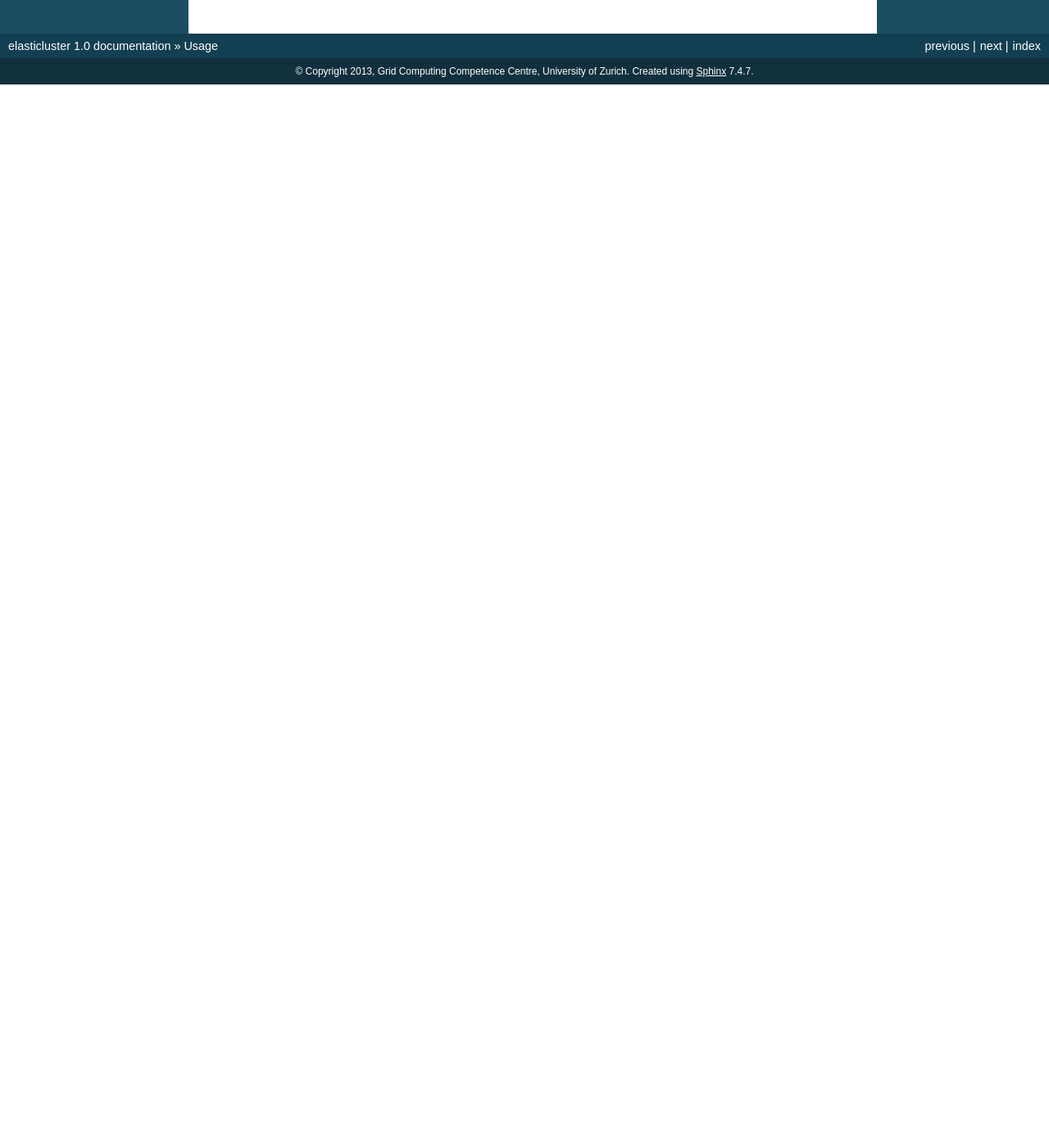
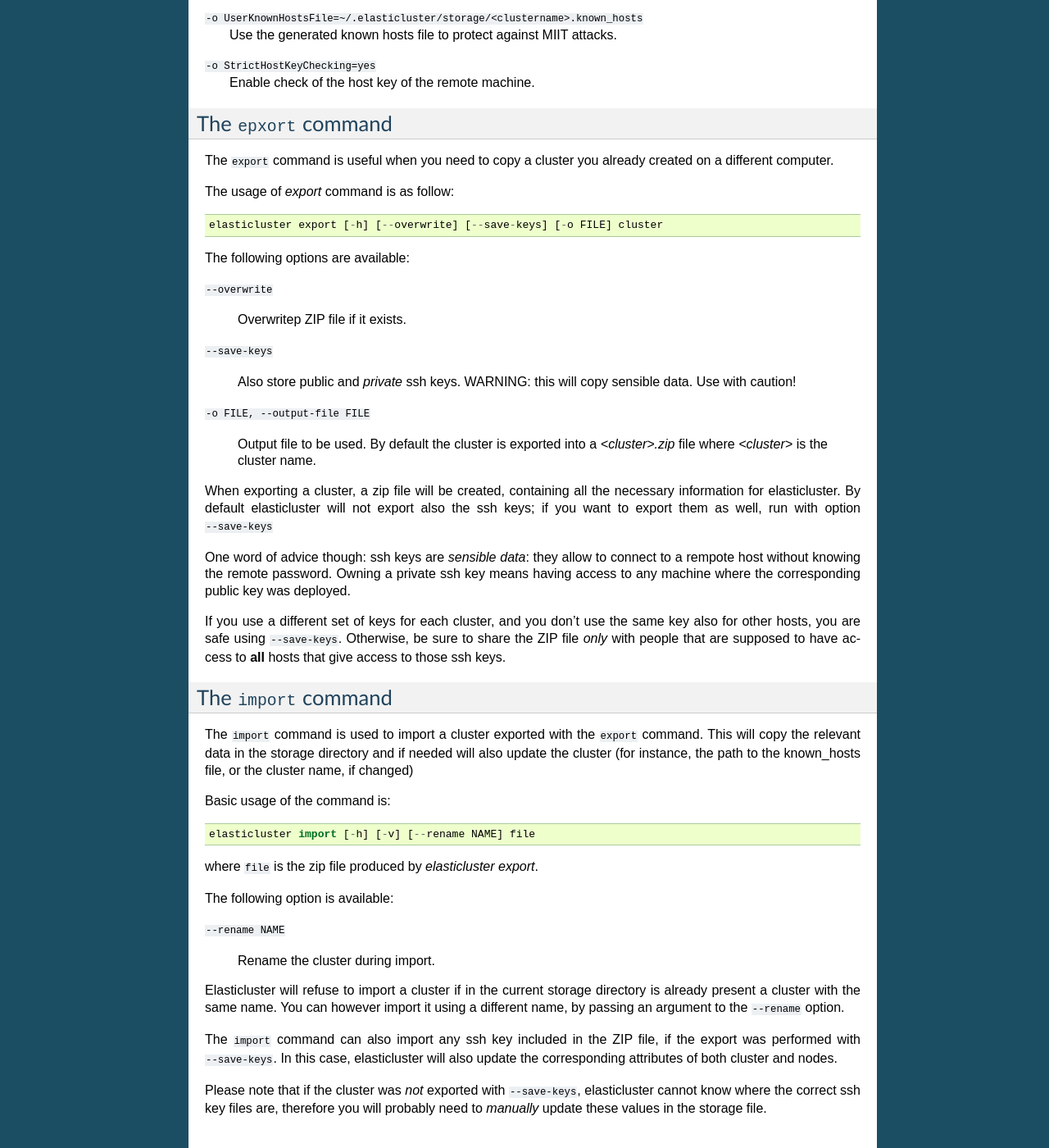
Before and after one commit to elasticluster/elasticluster, a Sphinx documentation site: the page built from docs/usage.rst, in a window 1280 px wide and 1400 px high, scrolled down 9020 px. Shown: the whole window at 82% size. Built offline with Sphinx 7.4.7, drawn with Linux system fonts in a browser that asks for light colours; before the commit the page ends 9123 px from its top, so only the background shows below that; some of the changed text lies outside the part shown.

Commit message:
Update doc on import/export commands

```diff
--- a/docs/usage.rst
+++ b/docs/usage.rst
@@ -72,6 +72,13 @@ inspect your clusters. The available subcommands are:
 
 **sftp**
     Open an SFTP session to the cluster frontend host.
+
+**export**
+    Export a cluster as a ZIP file.
+
+**import**
+    Import a cluster from a ZIP file created with `elasticluster
+    export`.
 
 An help message explaining the available options and subcommand of
 `elasticluster` is available by running::
@@ -558,3 +565,81 @@ options are passed to `sftp` command line:
 
 ``-o StrictHostKeyChecking=yes``
     Enable check of the host key of the remote machine.
+
+The ``epxort`` command
+----------------------
+
+The ``export`` command is useful when you need to copy a cluster you
+already created on a different computer.
+
+The usage of `export` command is as follow::
+
+    elasticluster export [-h] [--overwrite] [--save-keys] [-o FILE] cluster
+
+The following options are available:
+
+``--overwrite``
+
+    Overwritep ZIP file if it exists.
+
+``--save-keys``
+
+    Also store public and *private* ssh keys. WARNING: this will copy
+    sensible data. Use with caution!
+
+``-o FILE, --output-file FILE``
+
+     Output file to be used. By default the cluster is exported into a
+     `<cluster>.zip` file where `<cluster>` is the cluster name.
+
+When exporting a cluster, a zip file will be created, containing all
+the necessary information for elasticluster. By default elasticluster
+will not export also the ssh keys; if you want to export them as well,
+run with option ``--save-keys``
+
+One word of advice though: ssh keys are *sensible data*: they allow to
+connect to a rempote host without knowing the remote password. Owning
+a private ssh key means having access to any machine where the
+corresponding public key was deployed.
+
+If you use a different set of keys for each cluster, and you don't use
+the same key also for other hosts, you are safe using
+``--save-keys``. Otherwise, be sure to share the ZIP file *only* with
+people that are supposed to have access to **all** hosts that give
+access to those ssh keys.
+
+
+The ``import`` command
+----------------------
+
+The ``import`` command is used to import a cluster exported with the
+``export`` command. This will copy the relevant data in the storage
+directory and if needed will also update the cluster (for instance,
+the path to the known_hosts file, or the cluster name, if changed)
+
+Basic usage of the command is::
+
+    elasticluster import [-h] [-v] [--rename NAME] file
+
+where ``file`` is the zip file produced by `elasticluster export`.
+
+The following option is available:
+
+``--rename NAME``
+
+    Rename the cluster during import.
+
+Elasticluster will refuse to import a cluster if in the current
+storage directory is already present a cluster with the same name. You
+can however import it using a different name, by passing an argument
+to the ``--rename`` option.
+
+The ``import`` command can also import any ssh key included in the ZIP
+file, if the export was performed with ``--save-keys``. In this case,
+elasticluster will also update the corresponding attributes of both
+cluster and nodes.
+
+Please note that if the cluster was *not* exported with
+``--save-keys``, elasticluster cannot know where the correct ssh key
+files are, therefore you will probably need to *manually* update these
+values in the storage file.
```
